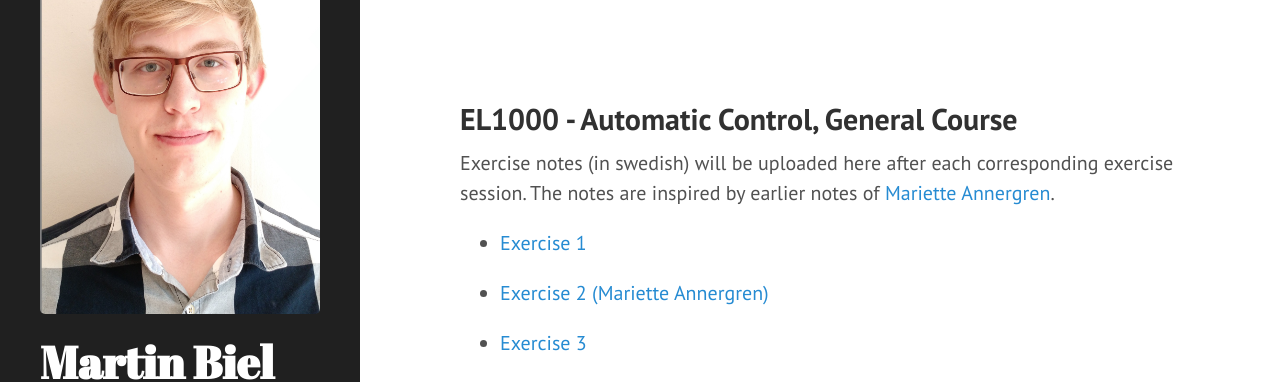
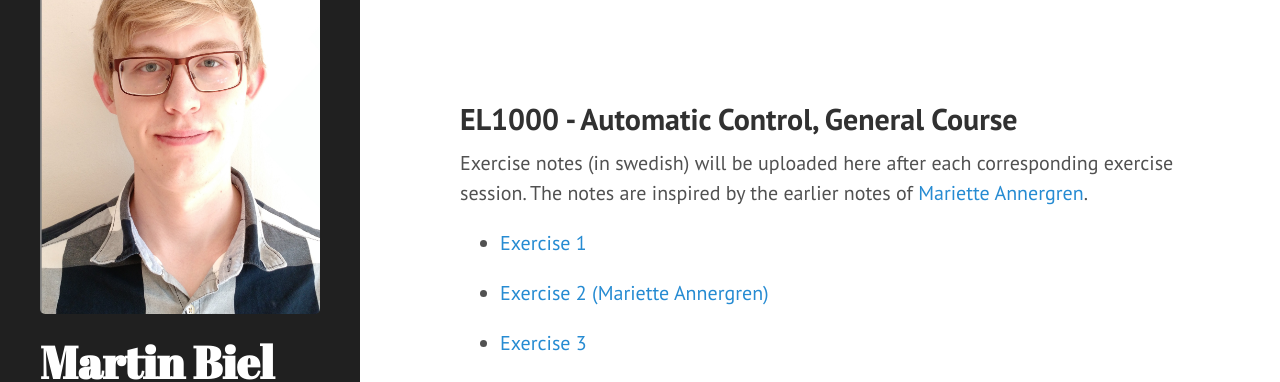
Before and after one commit to martinbiel/martinbiel.github.io, a Jekyll site: the page built from teaching/el1000/el1000.md, in a window 1280 px wide. Shown: the top 382 px of the page. Built offline with Jekyll 4.4.1, drawn with Linux system fonts in a browser that asks for light colours; Markdown is read by kramdown in place of the engine named in the settings; part of the change alters nothing that is shown.

```diff
--- a/_config.yml
+++ b/_config.yml
@@ -9,6 +9,7 @@ permalink:        pretty
 title:            Martin Biel
 tagline:          'Personal webpage'
 description:      '<p> Ph.D Student</p> <p> Department of Automatic Control </p> <p> KTH Royal Institute of Technology </p>'
+google_analytics: UA-84669373-1
 url:              localhost:4000
 baseurl:          /
 
--- /dev/null
+++ b/_includes/analytics.html
@@ -0,0 +1,10 @@
+<script>
+ (function(i,s,o,g,r,a,m){i['GoogleAnalyticsObject']=r;i[r]=i[r]||function(){
+ (i[r].q=i[r].q||[]).push(arguments)},i[r].l=1*new Date();a=s.createElement(o),
+ m=s.getElementsByTagName(o)[0];a.async=1;a.src=g;m.parentNode.insertBefore(a,m)
+ })(window,document,'script','https://www.google-analytics.com/analytics.js','ga');
+
+ ga('create', '{{ site.google_analytics }}', 'auto');
+ ga('send', 'pageview');
+
+</script>
--- a/_includes/head.html
+++ b/_includes/head.html
@@ -26,4 +26,8 @@
 
   <!-- RSS -->
   <link rel="alternate" type="application/rss+xml" title="RSS" href="/atom.xml">
+
+  {% if jekyll.environment == 'production' %}
+  {% include analytics.html %}
+  {% endif %}
 </head>
--- a/teaching/el1000/el1000.md
+++ b/teaching/el1000/el1000.md
@@ -6,7 +6,7 @@ permalink: /teaching/el1000/
 
 ## EL1000 - Automatic Control, General Course
 
-Exercise notes (in swedish) will be uploaded here after each corresponding exercise session. The notes are inspired by earlier notes of [Mariette Annergren](https://people.kth.se/~marann/el1000.html).
+Exercise notes (in swedish) will be uploaded here after each corresponding exercise session. The notes are inspired by the earlier notes of [Mariette Annergren](https://people.kth.se/~marann/el1000.html).
 {% assign exercises = site.teachingmaterial | where: "type", "exercise" | where: "course", "el1000" | sort_by: "number" %}
 
 {% for exercise in exercises %}
```
